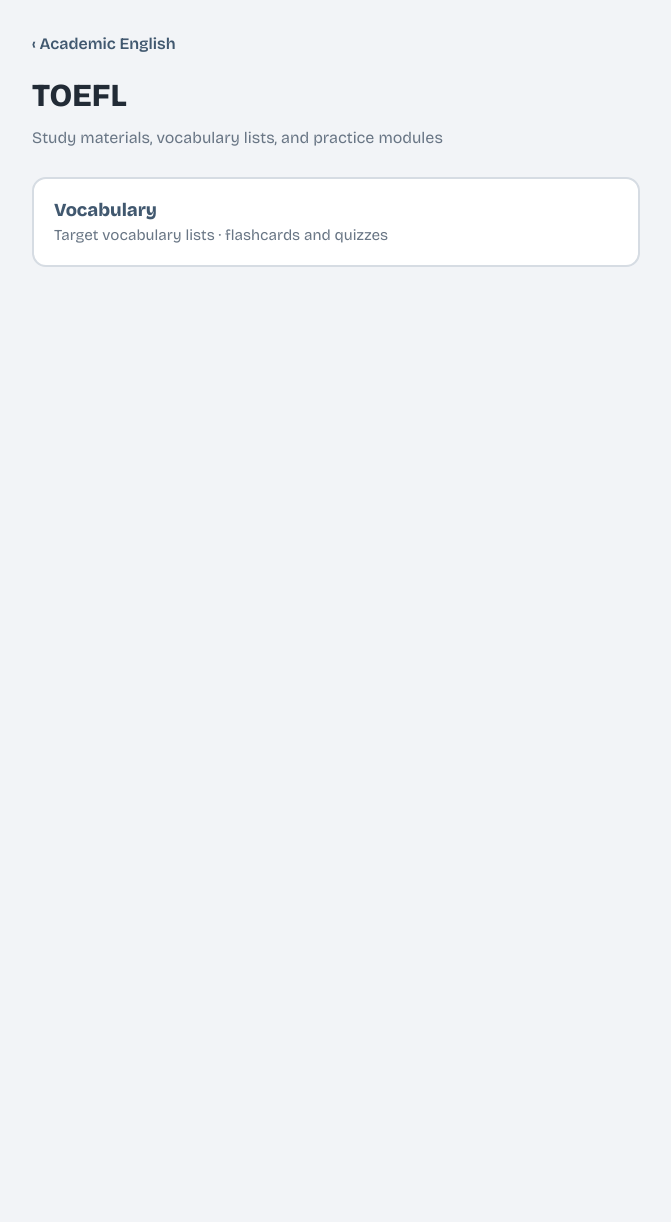
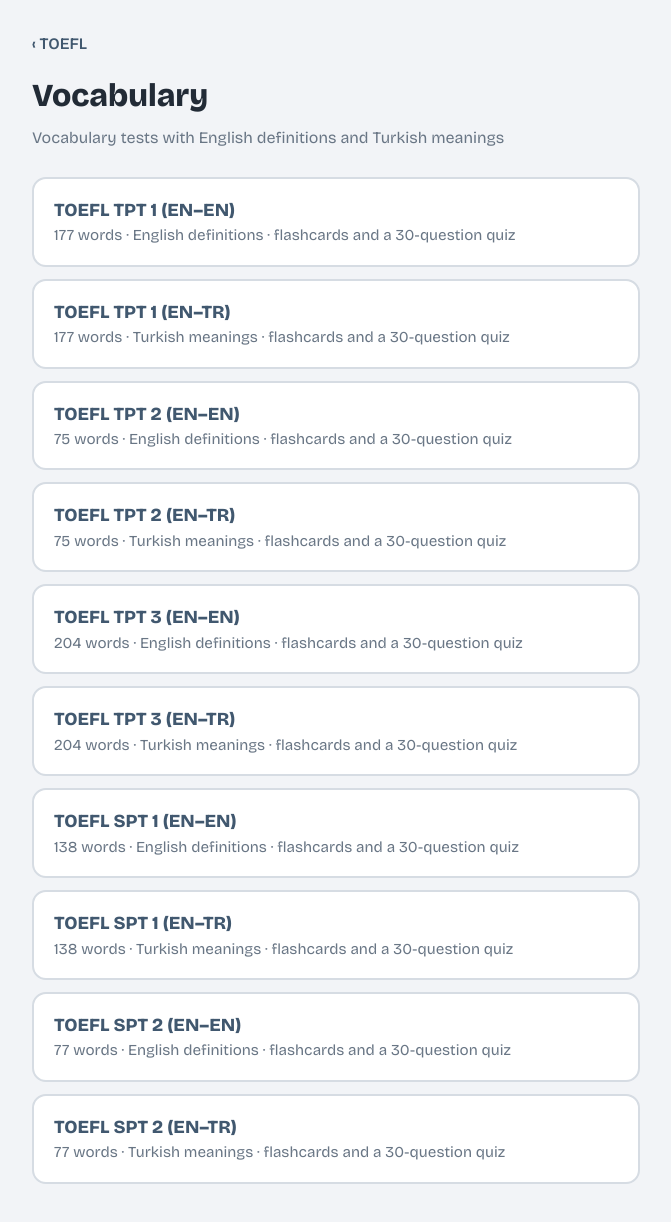
Before and after one commit to memrealtinbas/academicenglish, a plain HTML site: page toefl/vocabulary/index.html in a window 1280 px wide. Shown: the whole page, without its empty margins (304-975 px from the left). Before the commit the page ends 800 px from the top, so only its background shows below. Drawn offline with nearby package versions, Linux system fonts and the light colour scheme.

Commit message:
Update index.html

```diff
--- a/toefl/vocabulary/index.html
+++ b/toefl/vocabulary/index.html
@@ -3,7 +3,7 @@
 <head>
 <meta charset="utf-8">
 <meta name="viewport" content="width=device-width, initial-scale=1, viewport-fit=cover">
-<title>TOEFL – Academic English</title>
+<title>Vocabulary – TOEFL</title>
 <link href="https://fonts.googleapis.com/css2?family=Bricolage+Grotesque:wght@400;600;800&display=swap" rel="stylesheet">
 <style>
 :root{--bg:#f2f4f7;--card:#fff;--ink:#222b36;--mute:#697685;--line:#d6dce3;--acc:#41586f;
@@ -26,23 +26,68 @@ h1{font-size:2rem;font-weight:800;margin:0 0 6px}
 </head>
 <body>
 <main>
-<a class="back" href="../">‹ Academic English</a>
-<h1>TOEFL</h1>
-<p class="sub">Study materials, vocabulary lists, and practice modules</p>
+<a class="back" href="../">‹ TOEFL</a>
+<h1>Vocabulary</h1>
+<p class="sub">Vocabulary tests with English definitions and Turkish meanings</p>
 
 <div class="list">
 
-<!-- SECTION LIST START -->
+<!-- QUIZ LIST START -->
 
-<a class="item" href="vocabulary/">
-<b>Vocabulary</b>
-<span>Target vocabulary lists · flashcards and quizzes</span>
+<a class="item" href="tpt-1/">
+<b>TOEFL TPT 1 (EN–EN)</b>
+<span>177 words · English definitions · flashcards and a 30-question quiz</span>
 </a>
 
-<!-- TO ADD A NEW SECTION: copy the 4 lines above (from <a ...> to </a>), paste them
+<a class="item" href="tpt-1-en-tr/">
+<b>TOEFL TPT 1 (EN–TR)</b>
+<span>177 words · Turkish meanings · flashcards and a 30-question quiz</span>
+</a>
+
+<a class="item" href="tpt-2/">
+<b>TOEFL TPT 2 (EN–EN)</b>
+<span>75 words · English definitions · flashcards and a 30-question quiz</span>
+</a>
+
+<a class="item" href="tpt-2-en-tr/">
+<b>TOEFL TPT 2 (EN–TR)</b>
+<span>75 words · Turkish meanings · flashcards and a 30-question quiz</span>
+</a>
+
+<a class="item" href="tpt-3/">
+<b>TOEFL TPT 3 (EN–EN)</b>
+<span>204 words · English definitions · flashcards and a 30-question quiz</span>
+</a>
+
+<a class="item" href="tpt-3-en-tr/">
+<b>TOEFL TPT 3 (EN–TR)</b>
+<span>204 words · Turkish meanings · flashcards and a 30-question quiz</span>
+</a>
+
+<a class="item" href="spt-1/">
+<b>TOEFL SPT 1 (EN–EN)</b>
+<span>138 words · English definitions · flashcards and a 30-question quiz</span>
+</a>
+
+<a class="item" href="spt-1-en-tr/">
+<b>TOEFL SPT 1 (EN–TR)</b>
+<span>138 words · Turkish meanings · flashcards and a 30-question quiz</span>
+</a>
+
+<a class="item" href="spt-2/">
+<b>TOEFL SPT 2 (EN–EN)</b>
+<span>77 words · English definitions · flashcards and a 30-question quiz</span>
+</a>
+
+<a class="item" href="spt-2-en-tr/">
+<b>TOEFL SPT 2 (EN–TR)</b>
+<span>77 words · Turkish meanings · flashcards and a 30-question quiz</span>
+</a>
+
+<!-- TO ADD A NEW QUIZ: copy the 4 lines above (from <a ...> to </a>), paste them
      right below this comment, then change the folder name in href="..." and the two texts. -->
 
-<!-- SECTION LIST END -->
+<!-- QUIZ LIST END -->
 
 </div>
 </main>
```
